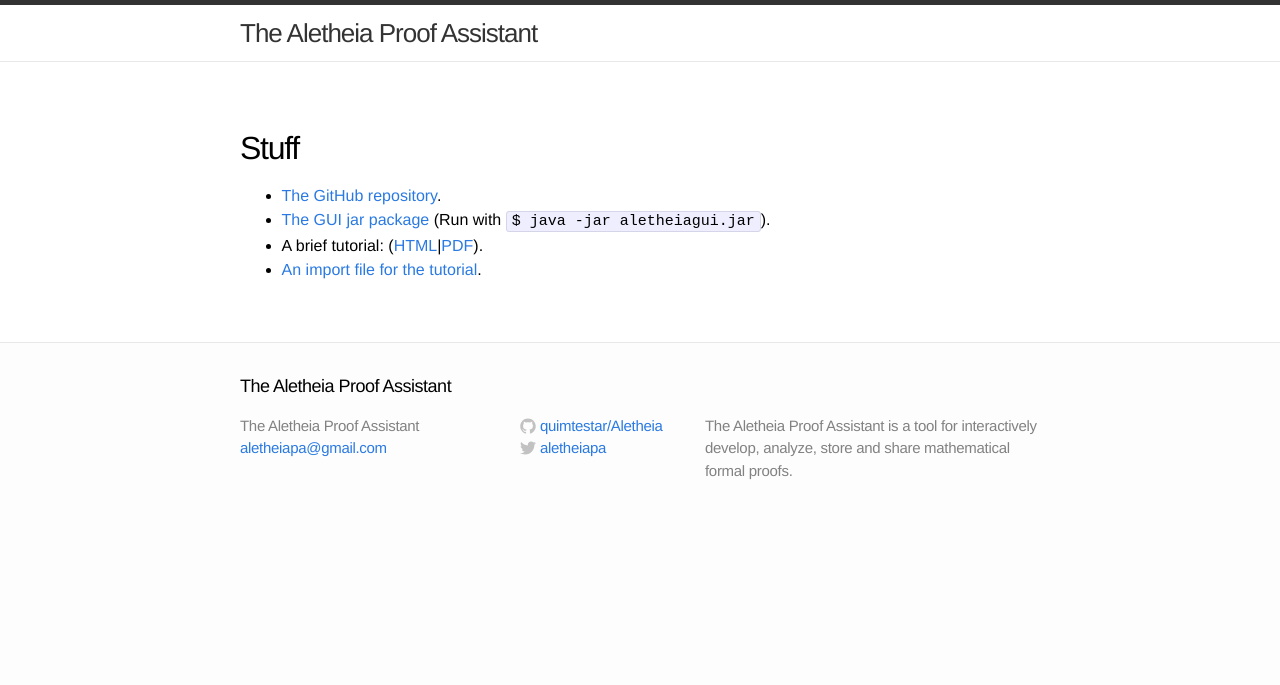
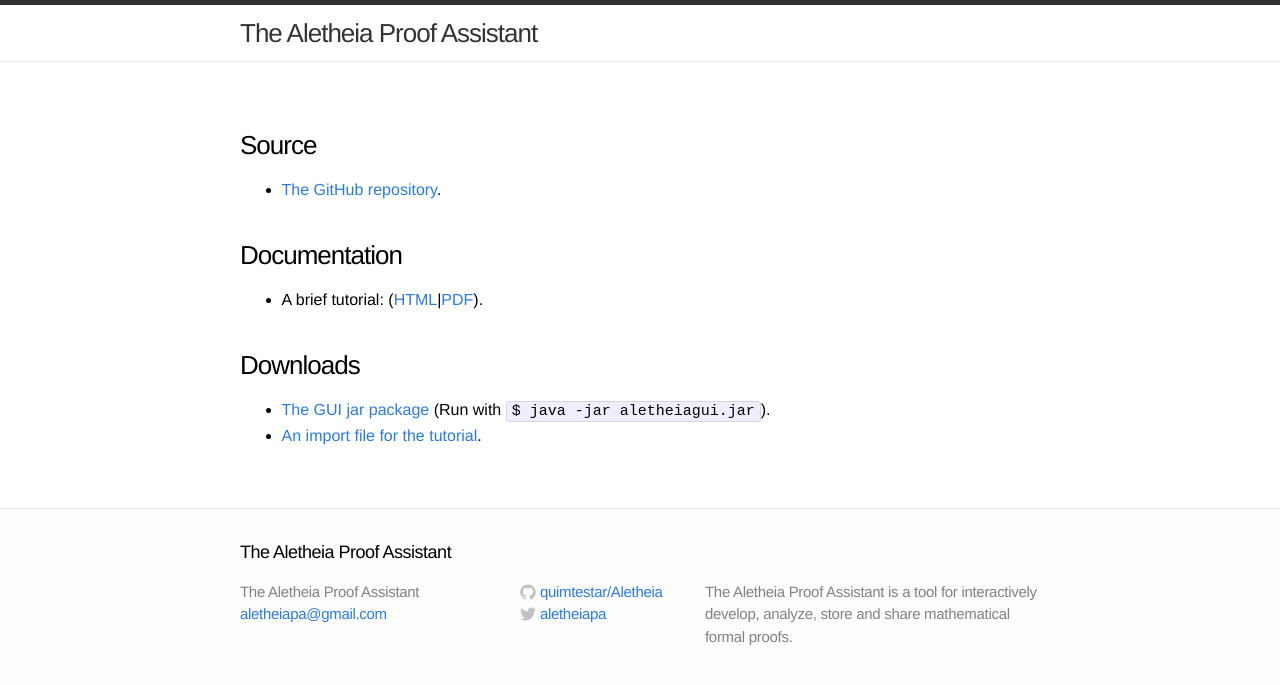
Before and after one commit to quimtestar/Aletheia, a Jekyll site: the page built from main.md, in a window 1280 px wide. Shown: the top 685 px of the page. Built offline with Jekyll 4.4.1, drawn with Linux system fonts in a browser that asks for light colours.

Commit message:
Divided stuff into sections.

```diff
--- a/main.md
+++ b/main.md
@@ -4,8 +4,12 @@
 permalink: /
 ---
 
-## Stuff
+### Source
 * [The GitHub repository](https://github.com/quimtestar/Aletheia).
+
+### Documentation
+* A brief tutorial: ([HTML](tutorial/tutorial.xhtml)\|[PDF](https://dl.dropboxusercontent.com/u/49511540/Aletheia/tutorial.pdf)).
+
+### Downloads
 * [The GUI jar package](https://dl.dropboxusercontent.com/u/49511540/Aletheia/aletheiagui.jar) (Run with `$ java -jar aletheiagui.jar`).
-* A brief tutorial: ([HTML](tutorial/tutorial.xhtml)\|[PDF](https://dl.dropboxusercontent.com/u/49511540/Aletheia/tutorial.pdf)).
 * [An import file for the tutorial](https://dl.dropboxusercontent.com/u/49511540/Aletheia/tutorial.ale).
```
